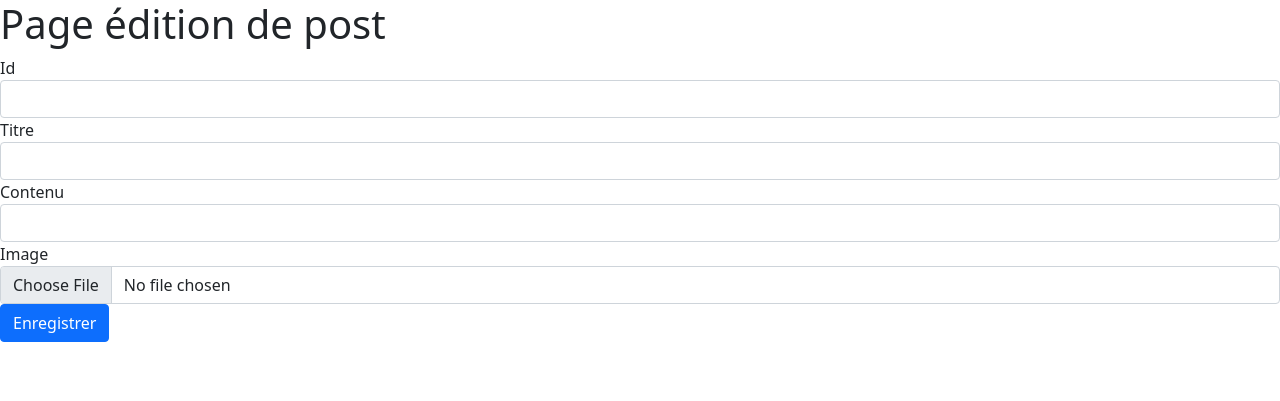
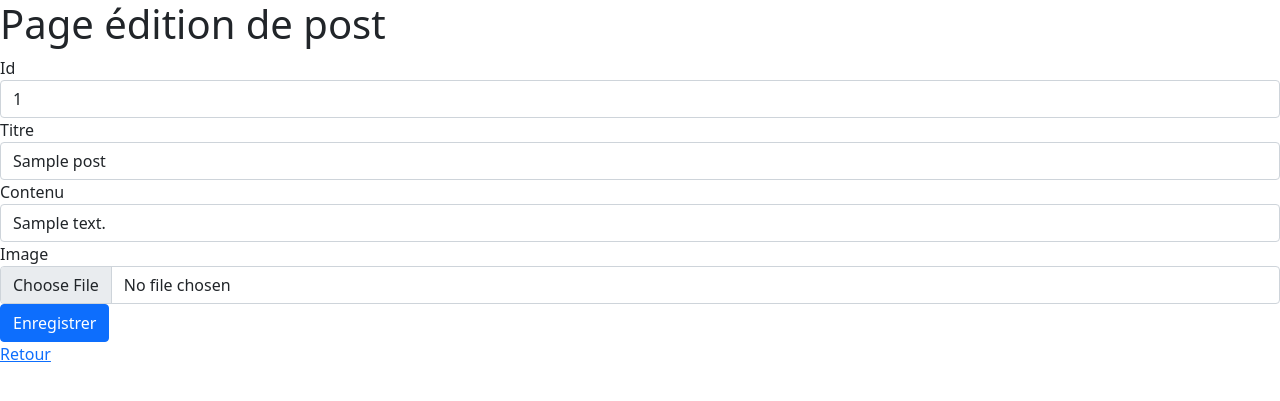
Before and after one commit to Julien-FRA/projet_back, a PHP site: template app/View/Post/edit_post.php in a window 1280 px wide. Shown: the top 401 px of the page. Run offline with PHP 8.4, Linux system fonts and the light colour scheme; the template is opened without the code that fills it: most values are stand-ins (such as "Sample title", 1, 10 or a date in 2020).

Commit message:
Get post on edit page

```diff
--- a/app/View/Post/edit_post.php
+++ b/app/View/Post/edit_post.php
@@ -2,12 +2,14 @@
 
 <form action="/updatePost" method="POST">
     <label for="idUser">Id</label>
-    <input type="number" name="idUser" id="idUser" class="form-control" value="">
+    <input type="number" name="idUser" id="idUser" class="form-control" value="<?= $post->getIdPost(); ?>">
     <label for="title">Titre</label>
-    <input type="text" name="title" id="title" class="form-control" value="">
+    <input type="text" name="title" id="title" class="form-control" value="<?= $post->getTitle(); ?>">
     <label for="content">Contenu</label>
-    <input type="content" name="content" id="content" class="form-control" value="">
+    <input type="content" name="content" id="content" class="form-control" value="<?= $post->getContent(); ?>">
     <label for="image">Image</label>
-    <input type="file" name="image" id="image" class="form-control" value="">
+    <input type="file" name="image" id="image" class="form-control" value="<?= $post->getImage(); ?>">
     <button class="btn btn-primary">Enregistrer</button>
 </form>
+
+<a href="/post">Retour</a>
--- a/app/View/Post/post.php
+++ b/app/View/Post/post.php
@@ -25,7 +25,7 @@
                 <td><?= $post->getContent(); ?></td>
                 <td>
                     <a href="">Voir</a>
-                    <a href="/editPost?id=<?= $post->getIdPost(); ?>">Editer</a>
+                    <a href="/editPost/<?= $post->getIdPost(); ?>">Editer</a>
                     <a href="/deletePost/<?= $post->getIdPost(); ?>">Supprimer</a>
                 </td>
             </tr>
```
Also changed, not shown: app/src/Controller/PostController.php (+8 -3 lines), app/src/Manager/PostManager.php (+6 -16 lines).
